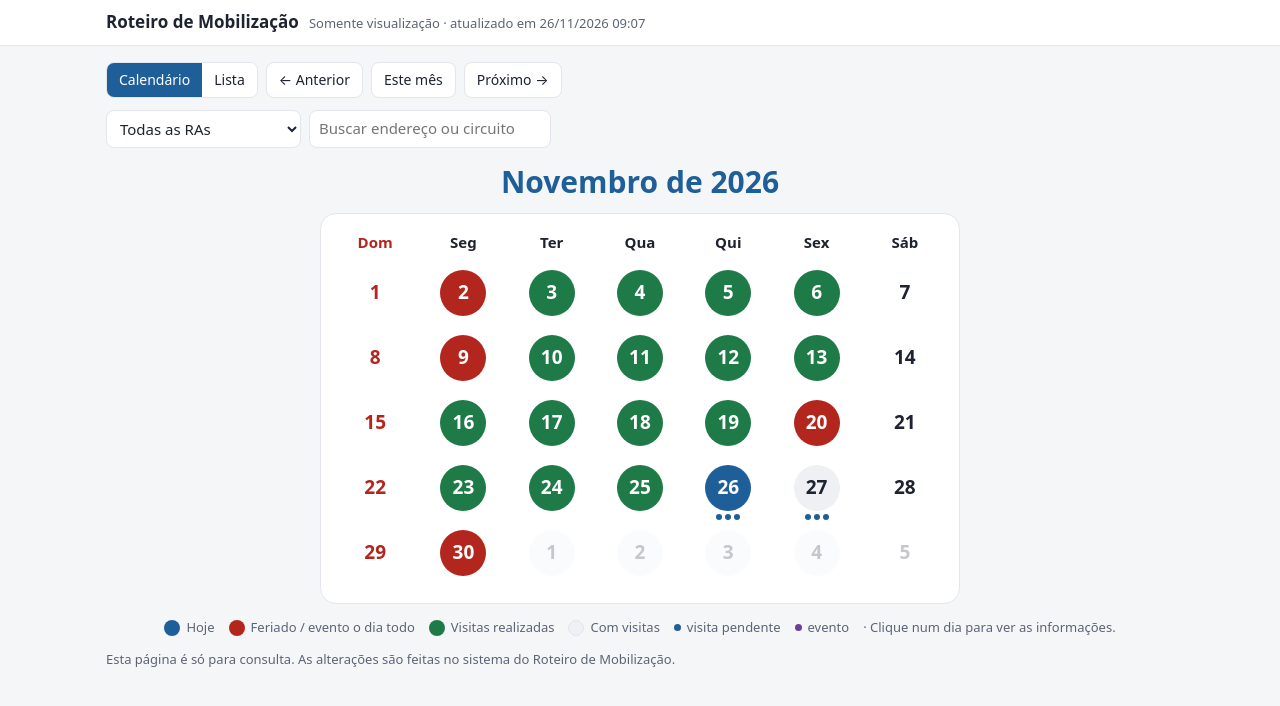
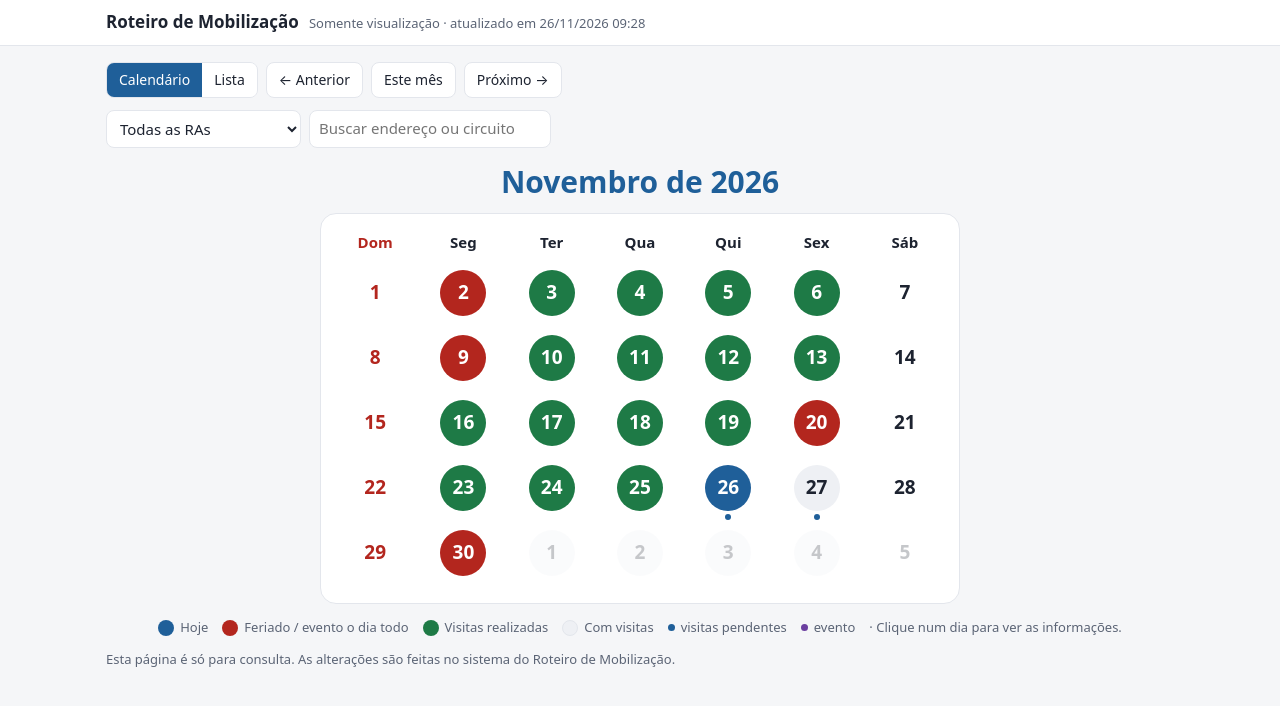
Before and after one commit to dashboard-cco/roteiro-mobilizacao-agenda, a plain HTML site: page index.html in a window 1280 px wide. Drawn offline with Linux system fonts and the light colour scheme.

Commit message:
Agenda atualizada em 26/11/2026 09:28

```diff
--- a/index.html
+++ b/index.html
@@ -106,7 +106,7 @@ dialog .dia{margin:0}
 <body>
 <header><div class="in">
   <h1>Roteiro de Mobilização</h1>
-  <span class="at">Somente visualização · atualizado em 26/11/2026 09:07</span>
+  <span class="at">Somente visualização · atualizado em 26/11/2026 09:28</span>
 </div></header>
 <main>
   <div class="barra">
@@ -133,7 +133,7 @@ dialog .dia{margin:0}
     <span><b style="background:var(--er)"></b>Feriado / evento o dia todo</span>
     <span><b style="background:var(--ok)"></b>Visitas realizadas</span>
     <span><b style="background:var(--muted-bg);border:1px solid var(--linha)"></b>Com visitas</span>
-    <span><i style="background:var(--pri)"></i>visita pendente</span>
+    <span><i style="background:var(--pri)"></i>visitas pendentes</span>
     <span><i style="background:var(--ev)"></i>evento</span>
     <span>· Clique num dia para ver as informações.</span>
   </div>
@@ -247,9 +247,7 @@ function desenharCal(q) {
       (vis ? ` · ${vis} visita${vis > 1 ? 's' : ''} (${feitas} realizada${feitas !== 1 ? 's' : ''})${rasDia ? ' · ' + rasDia : ''}` : '');
     let pts = '';
     if (!fora) {
-      pts = '<i></i>'.repeat(Math.min(vis - feitas, 3));
-      if (feitas && feitas < vis) pts += '<i class="ok"></i>';
-      if (ev.length && !bloq) pts += '<i class="ev"></i>';
+      pts = vis > feitas ? '<i></i>' : ev.length && !bloq ? '<i class="ev"></i>' : '';
     }
     html += `<button type="button" class="dia-c ${cls}" data-dia="${k}" title="${esc(resumo)}" aria-label="${esc(resumo)}" ${fora ? 'disabled' : ''}>
       <span class="n">${d.getDate()}</span><span class="pts">${pts}</span></button>`;
```
